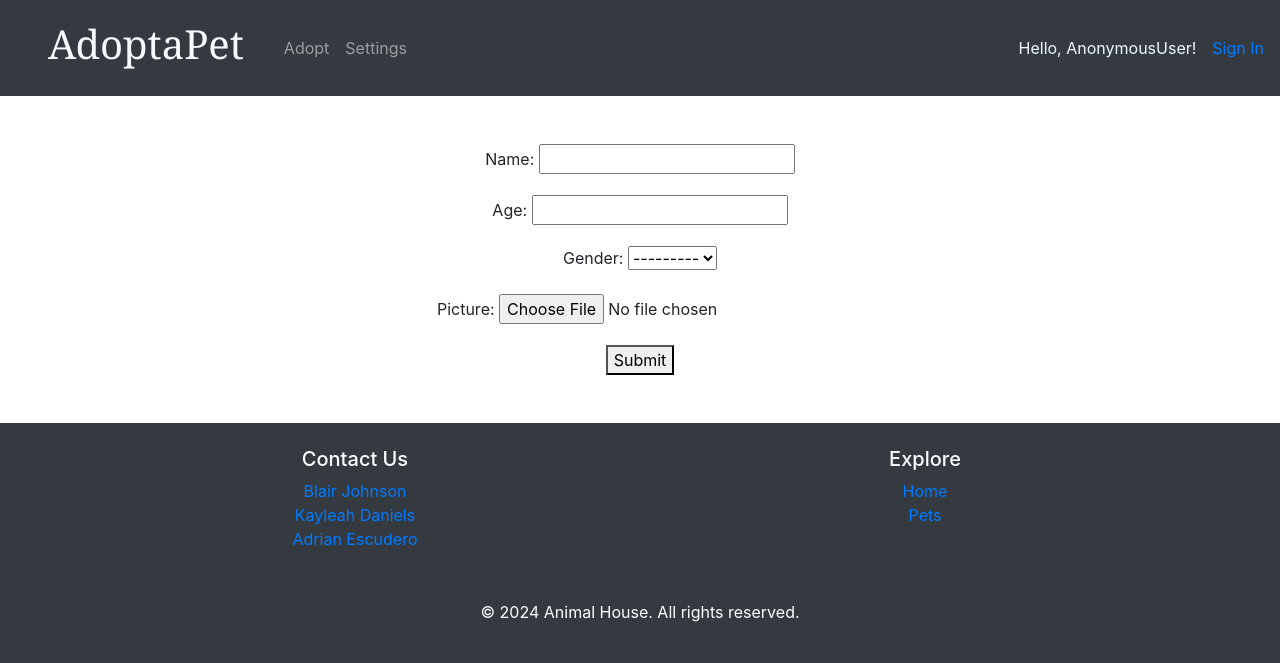
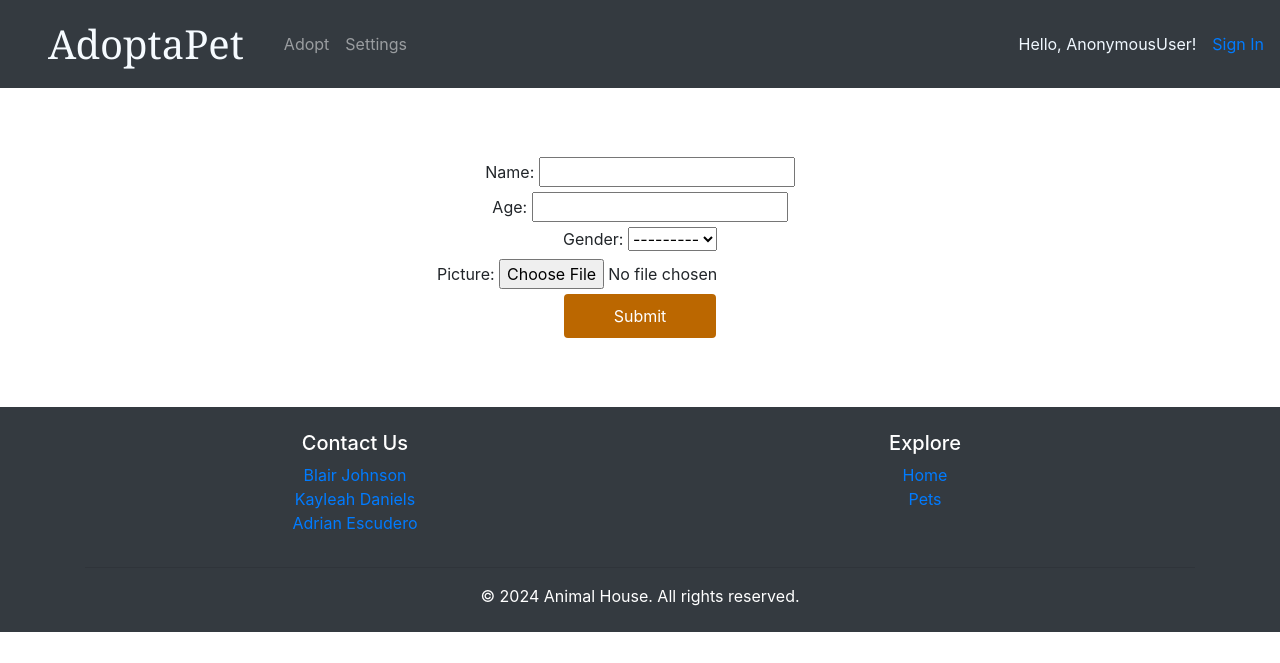
Before and after one commit to aescudero24/UnitProject-U6, a Django app: page /add-pet/ in a window 1280 px wide. Shown: the top 663 px of the page. Run offline with Django 5.2, Linux system fonts and the light colour scheme; some libraries are stand-ins or nearby versions.

Commit message:
css for create page

```diff
--- a/app/static/create.css
+++ b/app/static/create.css
@@ -1,33 +1,55 @@
 body, h1, h2, h3, p {
     margin: 0;
     padding: 0;
+    /* border: solid; */
+    /* border-color: rgb(217, 255, 0); */
+    position: center;
+
 }
 
 .customer-container {
-    max-width: 1200px;
+    max-width: 120px;
+    /* border: solid; */
+    /* border-color: rgb(255, 115, 0); */
 
 }
 .custom-row {
     margin: 20px 0;
+    /* border: solid; */
+    /* border-color: blue; */
 }
 
 .custom-card {
-    border: 1px solid #ccc;
+    border: 1px solid #ffffff;
+    /* border: solid; */
+    /* border-color: rgb(0, 217, 255); */
 }
 .custom-form {
     display: flex;
     flex-direction: column;
+    /* border: solid; */
+    /* border-color: rgb(0, 255, 4); */
 }
 
 .custom-submit-button {
-    background-color: blueviolet;
+    background-color: rgb(187, 103, 0);
     color: #fff;
-    padding: 10px 20px;
+    padding: 10px 50px;
+    padding-left: auto;
     border: None;
     border-radius: 4px;
     cursor: pointer;
+    /* border: solid; */
+    /* border-color: rgb(167, 0, 0); */
+    display: flex;
+    position: center;
+    text-align: justify;
+    margin: auto;
+
 }
 
 .custom-submit-button:hover {
-    background-color: darkgreen;
+    background-color: rgb(218, 80, 0);
+    /* border: solid; */
+    /* border-color: rgb(75, 38, 0); */
 }
--- a/app/templates/create.html
+++ b/app/templates/create.html
@@ -1,9 +1,11 @@
 {% extends "base.html" %}
 {% block content %}
+{%load static %}
+<link rel="stylesheet" href="{% static "create.css" %}">
 <br></br>
 <div class="custom-container">
     <div class="custom-row">
-        <div class="customer-col-md-4">
+        <div class="custom-col-md-4">
             <div class="custom-card text-center">
                 <form action="" method="POST" class="custom-form">
                     {% csrf_token %} {{ form.as_p }}
```
Also changed, not shown: db.sqlite3.
